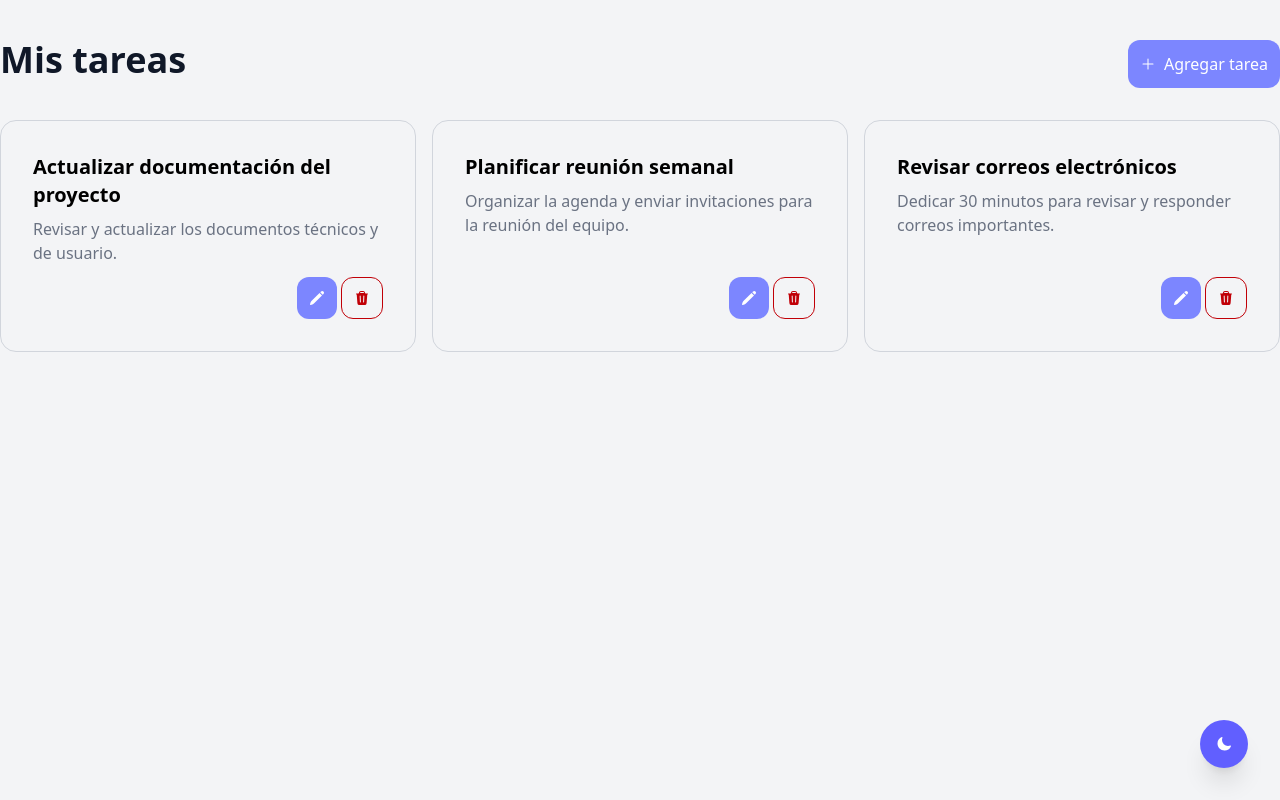
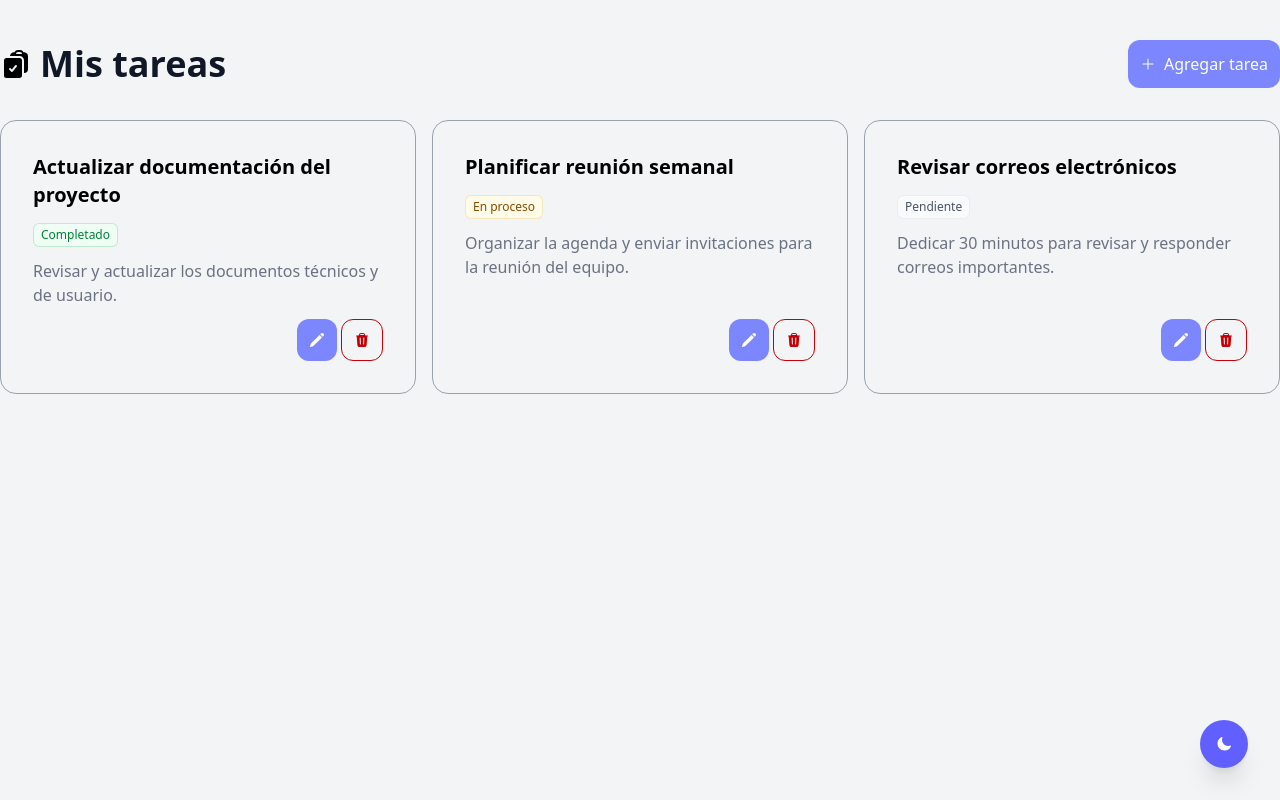
Before and after one commit to josemcj/task-manager, a React (Vite) app: page / in a window 1280 px wide. Built offline with nearby package versions, Linux system fonts and the light colour scheme.

Commit message:
feat: agrega icono en titulo de pagina y modifica color en borde de card

```diff
--- a/src/data/tasks.json
+++ b/src/data/tasks.json
@@ -3,18 +3,18 @@
     "id": 1,
     "title": "Revisar correos electrónicos",
     "description": "Dedicar 30 minutos para revisar y responder correos importantes.",
-    "status": "Pendiente"
+    "status": "1"
   },
   {
     "id": 2,
     "title": "Planificar reunión semanal",
     "description": "Organizar la agenda y enviar invitaciones para la reunión del equipo.",
-    "status": "En proceso"
+    "status": "2"
   },
   {
     "id": 3,
     "title": "Actualizar documentación del proyecto",
     "description": "Revisar y actualizar los documentos técnicos y de usuario.",
-    "status": "Pendiente"
+    "status": "3"
   }
 ]
--- a/src/pages/tasks/components/TaskCard.jsx
+++ b/src/pages/tasks/components/TaskCard.jsx
@@ -1,18 +1,34 @@
+import { useState, useEffect } from 'react';
 import { PencilIcon, TrashIcon } from '@heroicons/react/24/solid';
 import { useTasks } from 'hooks/useTasks';
+import taskStatuses from '@/data/taskStatuses.json';
+import Badge from 'components/Badge';
 import Button from 'components/Button';
 
 function TaskCard({ task, onClick }) {
   const tasks = useTasks();
+  const [statusText, setStatusText] = useState('');
+
+  const BADGE_TYPES = {
+    1: 'secondary',
+    2: 'warning',
+    3: 'success',
+  };
 
   const handleDelete = (id) => {
     tasks.deleteById(id);
   };
 
+  useEffect(() => {
+    const { name } = taskStatuses.find((status) => status.id == task.status);
+    setStatusText(name);
+  }, [task]);
+
   return (
-    <div className="p-8 border border-gray-300 dark:border-gray-700 rounded-2xl flex flex-col dark:bg-gray-800">
-      <div className="mb-2">
-        <h3 className="font-bold text-xl dark:text-gray-100">{task.title}</h3>
+    <div className="p-8 border border-gray-400 dark:border-gray-700 rounded-2xl flex flex-col dark:bg-gray-800">
+      <div className="mb-3">
+        <h3 className="font-bold text-xl dark:text-gray-100 mb-3">{task.title}</h3>
+        <Badge text={statusText} type={BADGE_TYPES[task.status]} />
       </div>
 
       <div className="mb-3">
--- a/src/pages/tasks/index.jsx
+++ b/src/pages/tasks/index.jsx
@@ -1,6 +1,7 @@
 import { useState } from 'react';
 import { useTasks } from 'hooks/useTasks';
 import { PlusIcon } from '@heroicons/react/24/solid';
+import { ClipboardDocumentCheckIcon } from '@heroicons/react/24/solid';
 import Button from 'components/Button';
 import TaskModal from './components/TaskModal';
 import TaskCard from './components/TaskCard';
@@ -31,7 +32,10 @@ function Tasks() {
 
       <div className="container mx-auto">
         <div className="flex justify-between">
-          <h1 className="font-bold text-4xl text-gray-900 dark:text-gray-100">Mis tareas</h1>
+          <div className="flex gap-2 items-center">
+            <ClipboardDocumentCheckIcon className="size-8 dark:text-white" />
+            <h1 className="font-bold text-4xl text-gray-900 dark:text-gray-100">Mis tareas</h1>
+          </div>
 
           <Button onClick={() => setShowTaskModal(true)}>
             <div className="flex items-center gap-2">
```
